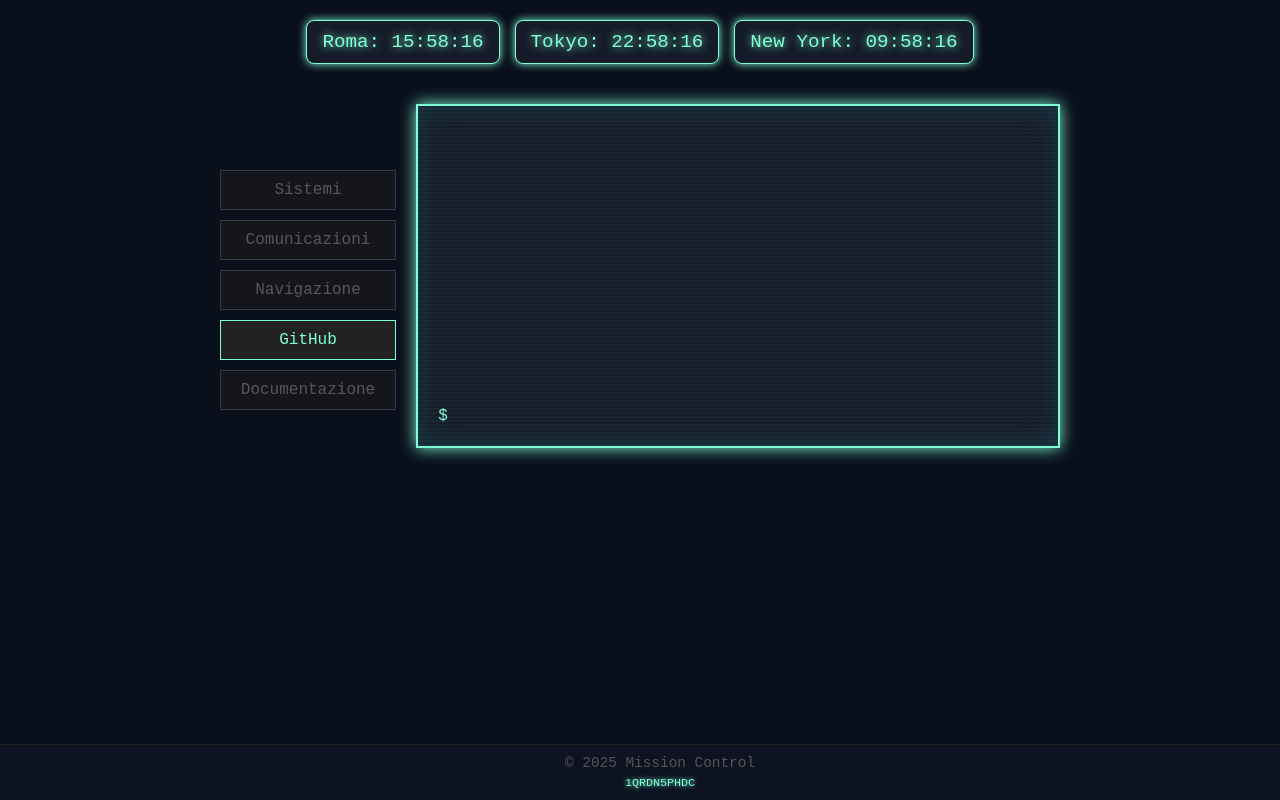
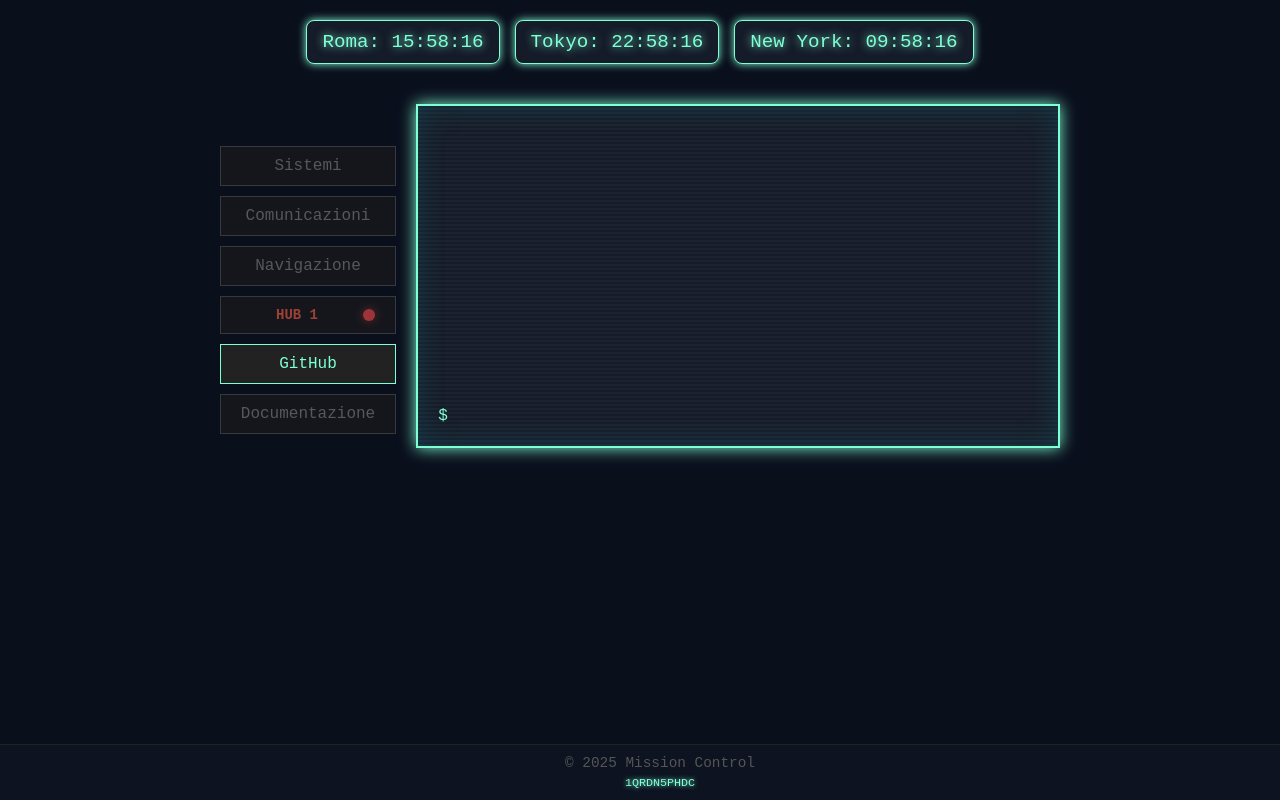
Before and after one commit to gabrielemartire/last-transmission, a plain HTML site: page index.html in a window 1280 px wide. Drawn offline with Linux system fonts and the light colour scheme.

Commit message:
add hub button with status indicator to footer

```diff
--- a/index.html
+++ b/index.html
@@ -280,6 +280,10 @@
         <button disabled>Sistemi</button>
         <button disabled>Comunicazioni</button>
         <button disabled>Navigazione</button>
+        <button class="hub-button" disabled>
+          <span class="hub-name">HUB 1</span>
+          <span class="status-indicator offline"></span>
+        </button>
         <button class="enabled" onclick="window.open('https://github.com/gabrielemartire/last-transmissions/tree/main', '_blank')">GitHub</button>
         <button disabled>Documentazione</button>
       </div>
@@ -300,6 +304,35 @@
     <div>© 2025 Mission Control</div>
     <div class="random-sequence" id="random-sequence">--</div>
   </footer>
+
+  <style>
+    /* Name of the hub (e.g., "HUB 1") */
+    .hub-name {
+      font-size: 14px;
+      color: #ff6347;
+      font-weight: bold;
+      text-transform: uppercase;
+      margin-right: 10px;
+      flex-grow: 1;
+    }
+
+    /* Style for the buttons */
+    .hub-button {
+      display: flex;
+      align-items: center;
+      justify-content: space-between;
+    }
+
+    /* LED status indicator (offline) */
+    .status-indicator {
+      width: 12px;
+      height: 12px;
+      border-radius: 50%;
+      background-color: #ff4d4d; /* Red for offline */
+      box-shadow: 0 0 10px rgba(255, 77, 77, 0.6); /* Glow effect */
+    }
+
+  </style>
 
   <script>
     function updateClocks() {
```
